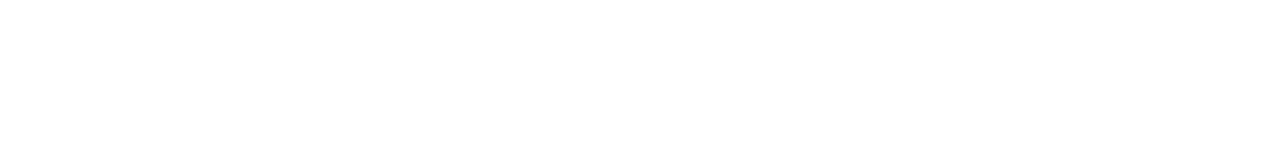
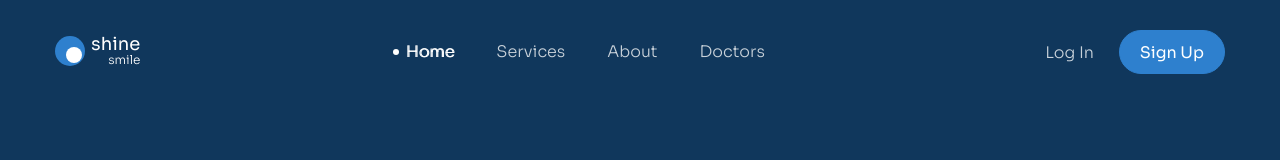
Before and after one commit to KhoaaTran/html-css-3, a plain HTML site: page index.html in a window 1280 px wide. Drawn offline with Linux system fonts and the light colour scheme.

Commit message:
Navigation

```diff
--- a/assets/css/styles.css
+++ b/assets/css/styles.css
@@ -1,5 +1,9 @@
 * {
     box-sizing: border-box;
+}
+
+:root {
+    --header-bg: #10375c;
 }
 
 html {
@@ -8,5 +12,129 @@ html {
 
 body {
     font-size: 1.6rem;
-    font-family: 'Sora', sans-serif;
+    font-family: "Sora", sans-serif;
 }
+
+/* Common */
+.container {
+    width: 1170px;
+    max-width: calc(100% - 48px);
+    margin: 0 auto;
+}
+
+.btn {
+    --height: 60px;
+    display: inline-block;
+    background: #2e80ce;
+    border: 1px solid #2e80ce;
+    color: #fff;
+    height: var(--height);
+    min-width: 205px;
+    text-align: center;
+    line-height: var(--height);
+    padding: 0 20px;
+    border-radius: 999px;
+}
+
+.btn:hover {
+    opacity: 0.9;
+    cursor: pointer;
+}
+
+a {
+    text-decoration: none;
+}
+
+/* Header */
+.header {
+    min-height: 100vh;
+    background: var(--header-bg);
+    padding-top: 30px;
+}
+
+.logo {
+    display: inline-flex;
+    position: relative;
+    font-size: 1rem;
+}
+
+.logo__circle::before,
+.logo__circle::after {
+    content: "";
+    display: inline-block;
+    border-radius: 50%;
+}
+
+.logo__circle::before {
+    width: 3em;
+    height: 3em;
+    background: #2e80ce;
+}
+
+.logo__circle::after {
+    width: 1.6em;
+    height: 1.6em;
+    background: #ffffff;
+    position: absolute;
+    top: 11px;
+    left: 11px;
+}
+
+.logo__text {
+    margin-left: 0.6em;
+    color: #fff;
+    text-align: right;
+    line-height: 1.6em;
+}
+
+.logo__brand {
+    display: block;
+    font-size: 1.8em;
+}
+
+.logo__brand--small {
+    font-size: 1.2em;
+    font-weight: 300;
+}
+
+/* Header top */
+.header-top {
+    display: flex;
+    align-items: center;
+    justify-content: space-between;
+}
+
+.navbar__list {
+    display: flex;
+}
+
+.action__login,
+.navbar__link {
+    padding: 4px 21px;
+    font-weight: 300;
+    font-size: 1.6rem;
+    color: #c9d2da;
+}
+
+.navbar__link:hover,
+.navbar__link--active {
+    color: #fff;
+    text-shadow: 1px 0 0 currentColor;
+}
+
+.navbar__link--active::before {
+    content: "";
+    display: inline-block;
+    width: 6px;
+    height: 6px;
+    border-radius: 50%;
+    background: #ffffff;
+    position: relative;
+    left: -6px;
+    top: -2px;
+}
+
+.action__signup {
+    --height: 44px;
+    min-width: 104px;
+}
--- a/index.html
+++ b/index.html
@@ -76,7 +76,10 @@
         />
         <link rel="manifest" href="./assets/favicon/manifest.json" />
         <meta name="msapplication-TileColor" content="#ffffff" />
-        <meta name="msapplication-TileImage" content="./assets/favicon/ms-icon-144x144.png" />
+        <meta
+            name="msapplication-TileImage"
+            content="./assets/favicon/ms-icon-144x144.png"
+        />
         <meta name="theme-color" content="#ffffff" />
         <!-- Embed font -->
         <link rel="preconnect" href="https://fonts.googleapis.com" />
@@ -92,5 +95,46 @@
 
         <title>Shine Smile</title>
     </head>
-    <body></body>
+    <body>
+        <header class="header">
+            <div class="container">
+                <div class="header-top">
+                    <!-- Logo -->
+                    <a href="/">
+                        <div class="logo">
+                            <span class="logo__circle"></span>
+                            <span class="logo__text">
+                                <span class="logo__brand">shine</span>
+                                <span class="logo__brand logo__brand--small">
+                                    smile
+                                </span>
+                            </span>
+                        </div>
+                    </a>
+                    <!-- Navbar -->
+                    <nav class="navbar">
+                        <ul class="navbar__list">
+                            <li class="navbar__item">
+                                <a href="#!" class="navbar__link navbar__link--active">Home</a>
+                            </li>
+                            <li class="navbar__item">
+                                <a href="#!" class="navbar__link">Services</a>
+                            </li>
+                            <li class="navbar__item">
+                                <a href="#!" class="navbar__link">About</a>
+                            </li>
+                            <li class="navbar__item">
+                                <a href="#!" class="navbar__link">Doctors</a>
+                            </li>
+                        </ul>
+                    </nav>
+                    <!-- Action -->
+                    <div class="action">
+                        <a href="#!" class="action__login">Log In</a>
+                        <a href="#!" class="btn action__signup">Sign Up</a>
+                    </div>
+                </div>
+            </div>
+        </header>
+    </body>
 </html>
```
